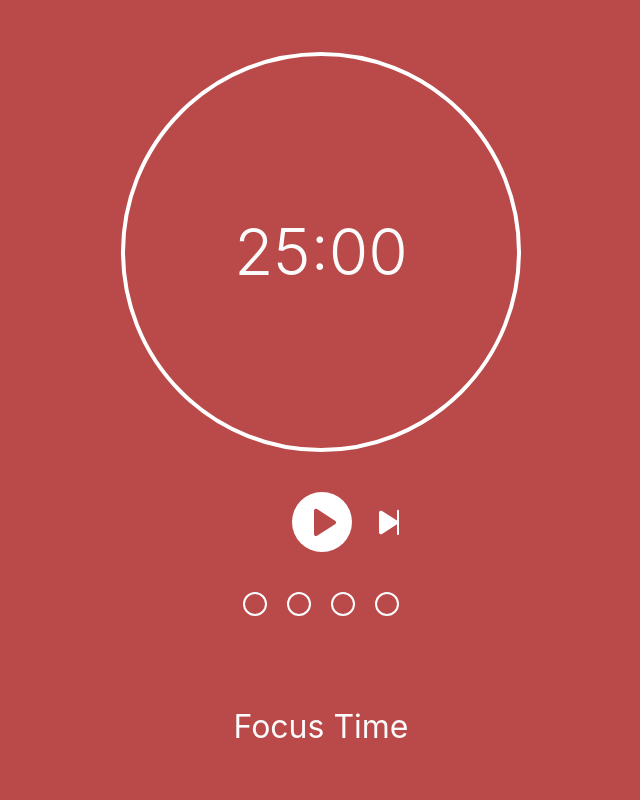
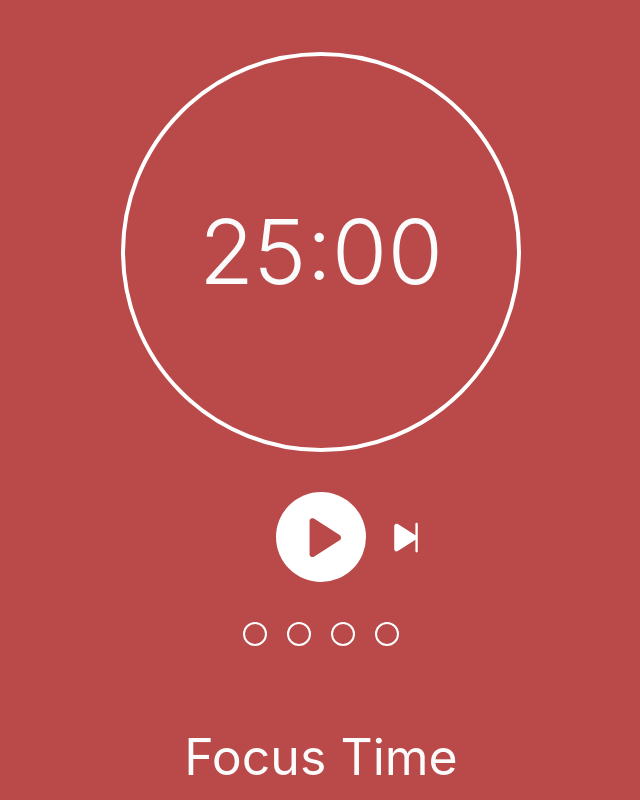
Before and after one commit to rook16rus/pomodoro-app, a React (Create React App) app: page / in a window 1280 px wide. Shown: the whole page, without its empty margins (319-959 px from the left). Built offline with nearby package versions, Linux system fonts and the light colour scheme.

Commit message:
Адаптировал приложение

```diff
--- a/src/components/App/App.module.scss
+++ b/src/components/App/App.module.scss
@@ -1,3 +1,5 @@
+@import "../../media-mixin";
+
 .pomodoro {
   display: flex;
   flex-direction: column;
@@ -10,5 +12,9 @@
 
   &__status {
     font-size: 32px;
+
+    @include mq('custom', 'min', 550) {
+      font-size: 50px;
+    }
   }
 }
--- a/src/components/PomodoroControls/PomodoroControls.module.scss
+++ b/src/components/PomodoroControls/PomodoroControls.module.scss
@@ -1,3 +1,5 @@
+@import "../../media-mixin";
+
 .controls {
   display: flex;
   align-items: center;
@@ -5,6 +7,10 @@
   gap: 20px;
   width: 170px;
   margin: 0 auto 40px;
+
+  @include mq('custom', 'min', 550) {
+    width: 210px;
+  }
 
   &__play {
     display: flex;
@@ -17,9 +23,19 @@
     border-radius: 50%;
     background-color: #fff;
 
+    @include mq('custom', 'min', 550) {
+      width: 90px;
+      height: 90px;
+    }
+
     svg {
       width: 28px;
       height: 28px;
+
+      @include mq('custom', 'min', 550) {
+        width: 40px;
+        height: 40px;
+      }
     }
   }
 
@@ -27,6 +43,11 @@
     svg {
       width: 34px;
       height: 34px;
+
+      @include mq('custom', 'min', 550) {
+        width: 40px;
+        height: 40px;
+      }
     }
   }
 }
--- a/src/components/PomodoroDisplay/PomodoroDispaly.module.scss
+++ b/src/components/PomodoroDisplay/PomodoroDispaly.module.scss
@@ -1,3 +1,5 @@
+@import "../../media-mixin";
+
 .display {
   display: flex;
   justify-content: center;
@@ -14,6 +16,10 @@
   font-weight: 300;
   font-size: 64px;
 
+  @include mq('custom', 'min', 550) {
+    font-size: 90px;
+  }
+
   &__dotes {
     margin-top: -10px;
   }
```
